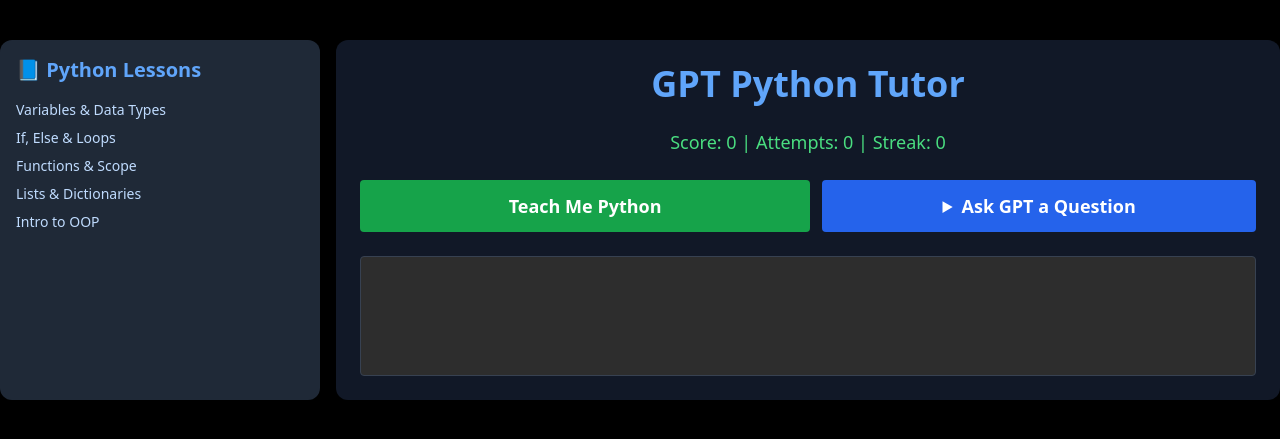
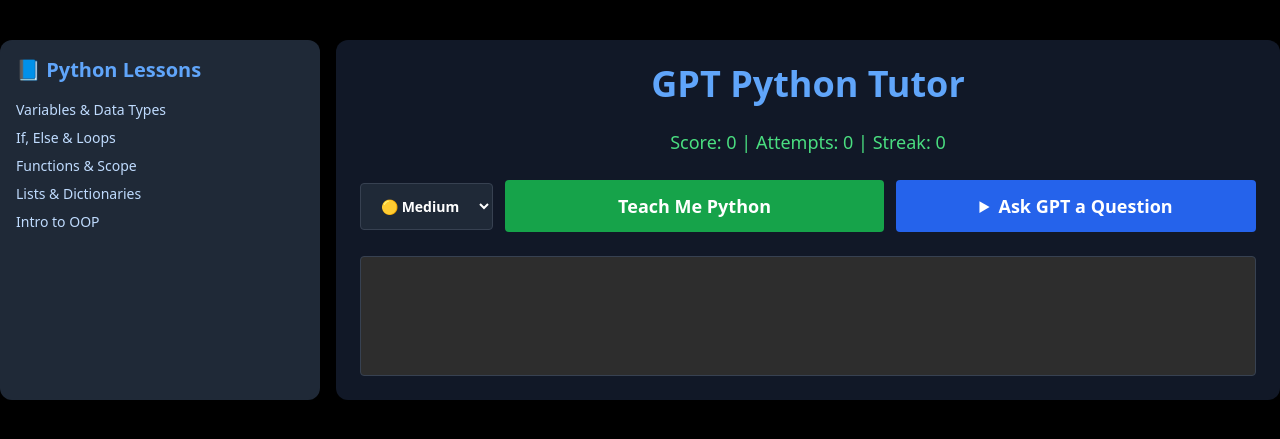
Before and after one commit to redbirk-dev/gpt-python-tutor, a Flask app: page / in a window 1280 px wide. Shown: the top 439 px of the page. Run offline with Flask 3, Linux system fonts and the light colour scheme; some libraries are stand-ins or nearby versions.

Commit message:
Add difficulty selector, scroll to lesson, fix Ask GPT layout issue

```diff
--- a/templates/index.html
+++ b/templates/index.html
@@ -13,7 +13,8 @@
       padding-left: 3.5em;
       counter-reset: linenumber;
     }
-    pre[class*="language-"] code {
+    pre[class*="language-"] code > span.line {
+      display: block;
       counter-increment: linenumber;
     }
     pre[class*="language-"] code > span.line::before {
@@ -24,9 +25,6 @@
       padding-right: 0.5em;
       text-align: right;
       opacity: 0.3;
-    }
-    pre code > span.line {
-      display: block;
     }
   </style>
 </head>
@@ -51,12 +49,18 @@
         Score: <span id="score">0</span> | Attempts: <span id="attempts">0</span> | Streak: <span id="streak">0</span>
       </div>
 
-      <div class="flex flex-col sm:flex-row gap-3">
-        <button onclick="startLesson()" class="w-full bg-green-600 hover:bg-green-700 text-white py-3 px-4 rounded text-lg font-semibold">
+      <div class="flex flex-col sm:flex-row gap-3 items-center">
+        <select id="difficulty" class="bg-gray-800 border border-gray-700 text-white rounded px-4 py-3 text-sm font-semibold focus:outline-none focus:ring-2 focus:ring-green-500">
+  <option value="easy">🟢 Easy</option>
+  <option value="medium" selected>🟡 Medium</option>
+  <option value="hard">🔴 Hard</option>
+</select>
+
+<button onclick="startLesson()" class="w-full bg-green-600 hover:bg-green-700 text-white py-3 px-4 rounded text-lg font-semibold">
           Teach Me Python
         </button>
         <details class="w-full">
-          <summary class="cursor-pointer bg-blue-600 hover:bg-blue-700 text-white py-3 px-4 rounded text-lg font-semibold text-center">Ask GPT a Question</summary>
+          <summary class="cursor-pointer bg-blue-600 hover:bg-blue-700 text-white py-3 px-4 rounded text-lg font-semibold text-center" onclick="event.stopPropagation()">Ask GPT a Question</summary>
           <div class="mt-3 space-y-2">
             <textarea id="prompt" placeholder="Ask a Python question..." class="w-full p-4 rounded bg-gray-800 text-white border border-gray-700 focus:outline-none focus:ring-2 focus:ring-blue-500 font-mono text-sm" rows="4"></textarea>
             <button onclick="askGPT()" class="w-full bg-blue-500 hover:bg-blue-600 text-white py-2 px-4 rounded">Ask</button>
@@ -125,6 +129,7 @@
         };
         lessonContent.innerHTML = `<div class='whitespace-pre-wrap'>${marked.parse(lessons[topic])}</div>`;
         lessonContent.classList.remove('hidden');
+        lessonContent.scrollIntoView({ behavior: 'smooth', block: 'start' });
       }
 
       window.askGPT = async function() {
@@ -147,12 +152,18 @@
         const res = await fetch("/api/gpt-python", {
           method: "POST",
           headers: { "Content-Type": "application/json" },
-          body: JSON.stringify({
-            prompt: `
+          const difficulty = document.getElementById('difficulty').value;
+        const promptText = `
 You are a Python tutor. Generate a multiple choice question that includes real Python code that must be evaluated.
 
+Mix up the question types. Use different phrasings such as:
+- What does this code print?
+- What is the value of ... after execution?
+- What does this function return?
+- Which line will cause an error?
+- What type is the result of this expression?
+
 Return ONLY raw JSON in this format:
-
 {
   "question": "<the full Python question INCLUDING code>",
   "options": ["A. ...", "B. ...", "C. ...", "D. ..."],
@@ -161,11 +172,16 @@ Return ONLY raw JSON in this format:
 
 Rules:
 - Include real Python code (use \`print(...)\`, variables, logic, etc)
+- Vary the type of reasoning: logic, scope, functions, errors, expressions
 - The question MUST include a code snippet
 - Output only valid JSON. No markdown. No explanations.
 - Ensure the correct answer is accurate.
-`
-          }),
+`print(...)\`, variables, logic, etc)
+- The question MUST include a code snippet
+- Output only valid JSON. No markdown. No explanations.
+- Ensure the correct answer is accurate.
+ (Difficulty: ${difficulty.toUpperCase()})`
+        }),
         });
 
         const data = await res.json();
```
